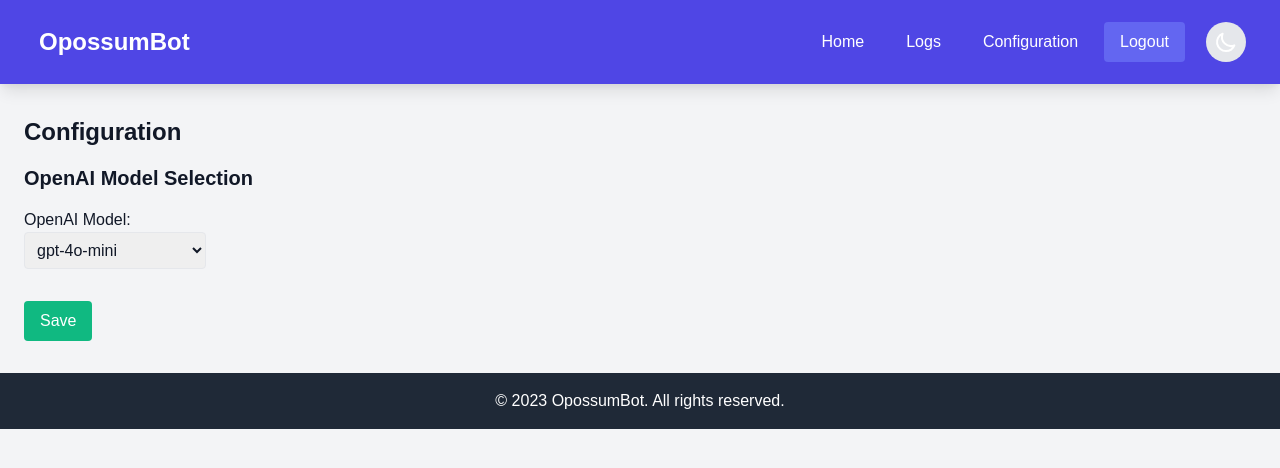
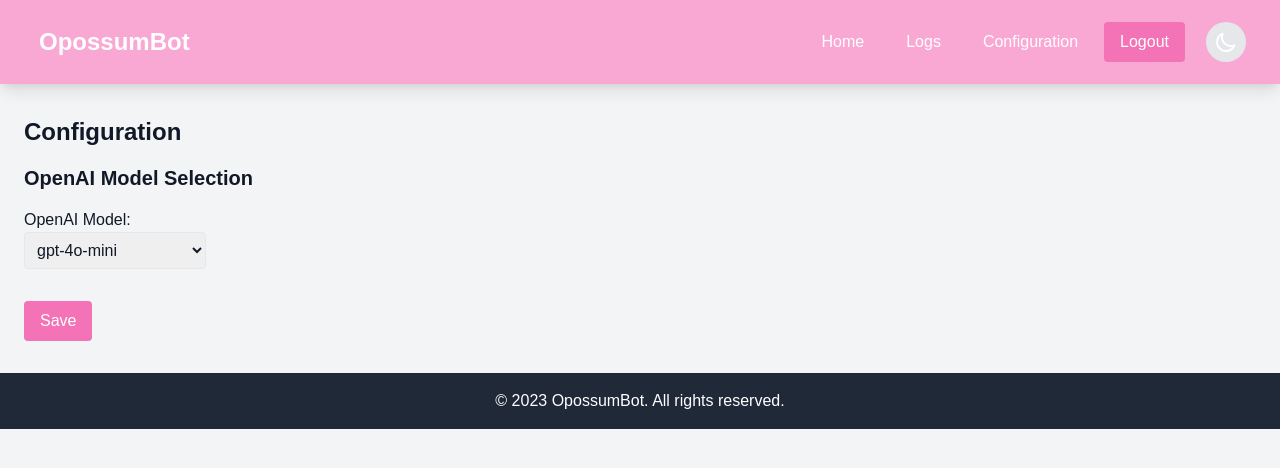
Before and after one commit to GraysLawson/opossum, a Flask app: page /config/model in a window 1280 px wide. Shown: the top 468 px of the page. Run offline with Flask 3, Linux system fonts and the light colour scheme; a user stored in the database is signed in; parts of the project's set-up code (start-up, migrations or seed data) failed here and were passed over.

Commit message:
modified:   website/static/styles.css 	modified:   website/templates/base.html 	modified:   website/templates/config_channels..html 	modified:   website/templates/config_model.html 	modified:   website/templates/config_tokens.html

```diff
--- a/website/static/styles.css
+++ b/website/static/styles.css
@@ -57,3 +57,23 @@
 .dark input[type="submit"]:hover, .dark button:hover {
     background-color: #3182ce;
 }
+
+.dark .bg-pink-300 {
+    background-color: #f8a5c2;
+}
+
+.dark .bg-pink-400 {
+    background-color: #f78fb3;
+}
+
+.dark .bg-pink-500 {
+    background-color: #f56fa1;
+}
+
+.dark .hover\:bg-pink-500:hover {
+    background-color: #f56fa1;
+}
+
+.dark .text-pink-100 {
+    color: #fce4ec;
+}
--- a/website/templates/base.html
+++ b/website/templates/base.html
@@ -22,17 +22,17 @@
     </script>
 </head>
 <body class="bg-gray-100 dark:bg-gray-900 text-gray-900 dark:text-gray-100 transition-colors duration-200">
-    <header class="bg-indigo-600 dark:bg-indigo-800 text-white shadow-lg">
+    <header class="bg-pink-300 dark:bg-pink-600 text-white shadow-lg">
         <nav class="container mx-auto px-6 py-3 flex justify-between items-center">
             <a href="{{ url_for('index') }}" class="text-2xl font-bold">OpossumBot</a>
             <div class="flex items-center">
-                <a href="{{ url_for('index') }}" class="px-4 py-2 hover:text-indigo-200">Home</a>
+                <a href="{{ url_for('index') }}" class="px-4 py-2 hover:text-pink-100">Home</a>
                 {% if current_user.is_authenticated %}
-                    <a href="{{ url_for('logs') }}" class="px-4 py-2 hover:text-indigo-200">Logs</a>
-                    <a href="{{ url_for('config') }}" class="px-4 py-2 hover:text-indigo-200">Configuration</a>
-                    <a href="{{ url_for('logout') }}" class="px-4 py-2 bg-indigo-500 rounded hover:bg-indigo-400">Logout</a>
+                    <a href="{{ url_for('logs') }}" class="px-4 py-2 hover:text-pink-100">Logs</a>
+                    <a href="{{ url_for('config') }}" class="px-4 py-2 hover:text-pink-100">Configuration</a>
+                    <a href="{{ url_for('logout') }}" class="px-4 py-2 bg-pink-400 rounded hover:bg-pink-500">Logout</a>
                 {% else %}
-                    <a href="{{ url_for('login') }}" class="px-4 py-2 bg-indigo-500 rounded hover:bg-indigo-400">Login</a>
+                    <a href="{{ url_for('login') }}" class="px-4 py-2 bg-pink-400 rounded hover:bg-pink-500">Login</a>
                 {% endif %}
                 <button onclick="toggleTheme()" class="ml-4 p-2 rounded-full bg-gray-200 dark:bg-gray-700">
                     <svg xmlns="http://www.w3.org/2000/svg" class="h-6 w-6" fill="none" viewBox="0 0 24 24" stroke="currentColor">
@@ -45,9 +45,9 @@
     {% if current_user.is_authenticated and request.endpoint == 'config' %}
     <div class="bg-gray-200 dark:bg-gray-800 py-2">
         <div class="container mx-auto px-6 flex space-x-4">
-            <a href="{{ url_for('config_tokens') }}" class="text-sm px-3 py-1 bg-indigo-500 text-white rounded hover:bg-indigo-600">Tokens/API Keys</a>
-            <a href="{{ url_for('config_channels') }}" class="text-sm px-3 py-1 bg-indigo-500 text-white rounded hover:bg-indigo-600">Active Channels</a>
-            <a href="{{ url_for('config_model') }}" class="text-sm px-3 py-1 bg-indigo-500 text-white rounded hover:bg-indigo-600">OpenAI Model</a>
+            <a href="{{ url_for('config_tokens') }}" class="text-sm px-3 py-1 bg-pink-400 text-white rounded hover:bg-pink-500">Tokens/API Keys</a>
+            <a href="{{ url_for('config_channels') }}" class="text-sm px-3 py-1 bg-pink-400 text-white rounded hover:bg-pink-500">Active Channels</a>
+            <a href="{{ url_for('config_model') }}" class="text-sm px-3 py-1 bg-pink-400 text-white rounded hover:bg-pink-500">OpenAI Model</a>
         </div>
     </div>
     {% endif %}
--- a/website/templates/config_channels..html
+++ b/website/templates/config_channels..html
@@ -9,6 +9,6 @@
         <label for="channel_{{ channel.id }}">{{ channel.guild_name }} - {{ channel.name }}</label><br>
     {% endfor %}
     <br>
-    <input type="submit" value="Save" class="px-4 py-2 bg-green-500 text-white rounded hover:bg-green-600">
+    <input type="submit" value="Save" class="px-4 py-2 bg-pink-400 text-white rounded hover:bg-pink-500">
 </form>
 {% endblock %}
--- a/website/templates/config_model.html
+++ b/website/templates/config_model.html
@@ -9,6 +9,6 @@
             <option value="{{ model }}" {% if model == openai_model %}selected{% endif %}>{{ model }}</option>
         {% endfor %}
     </select><br><br>
-    <input type="submit" value="Save" class="px-4 py-2 bg-green-500 text-white rounded hover:bg-green-600">
+    <input type="submit" value="Save" class="px-4 py-2 bg-pink-400 text-white rounded hover:bg-pink-500">
 </form>
 {% endblock %}
--- a/website/templates/config_tokens.html
+++ b/website/templates/config_tokens.html
@@ -7,6 +7,6 @@
     <input type="password" id="discord_token" name="discord_token" value="{{ discord_token }}" class="mb-2 p-2 border rounded"><br><br>
     <label for="openai_api_key">OpenAI API Key:</label><br>
     <input type="password" id="openai_api_key" name="openai_api_key" value="{{ openai_api_key }}" class="mb-2 p-2 border rounded"><br><br>
-    <input type="submit" value="Save" class="px-4 py-2 bg-green-500 text-white rounded hover:bg-green-600">
+    <input type="submit" value="Save" class="px-4 py-2 bg-pink-400 text-white rounded hover:bg-pink-500">
 </form>
 {% endblock %}
```
